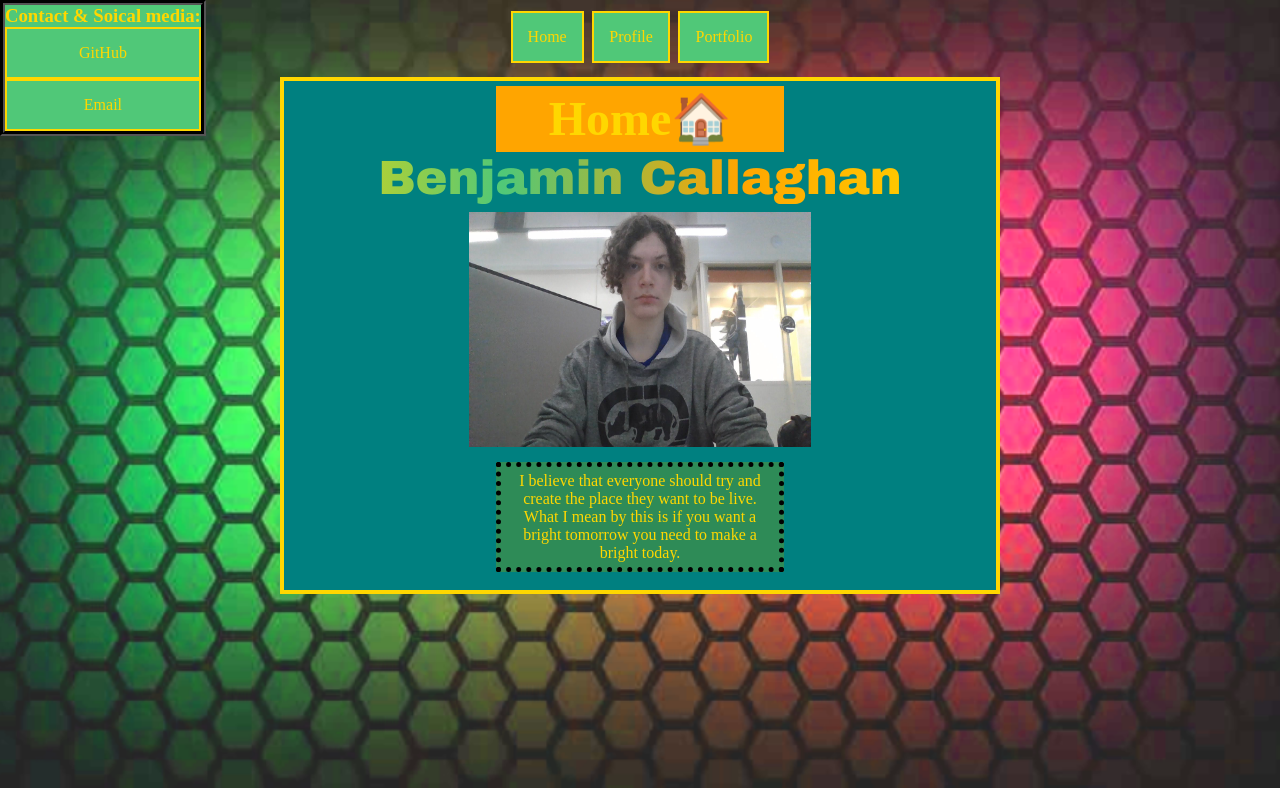
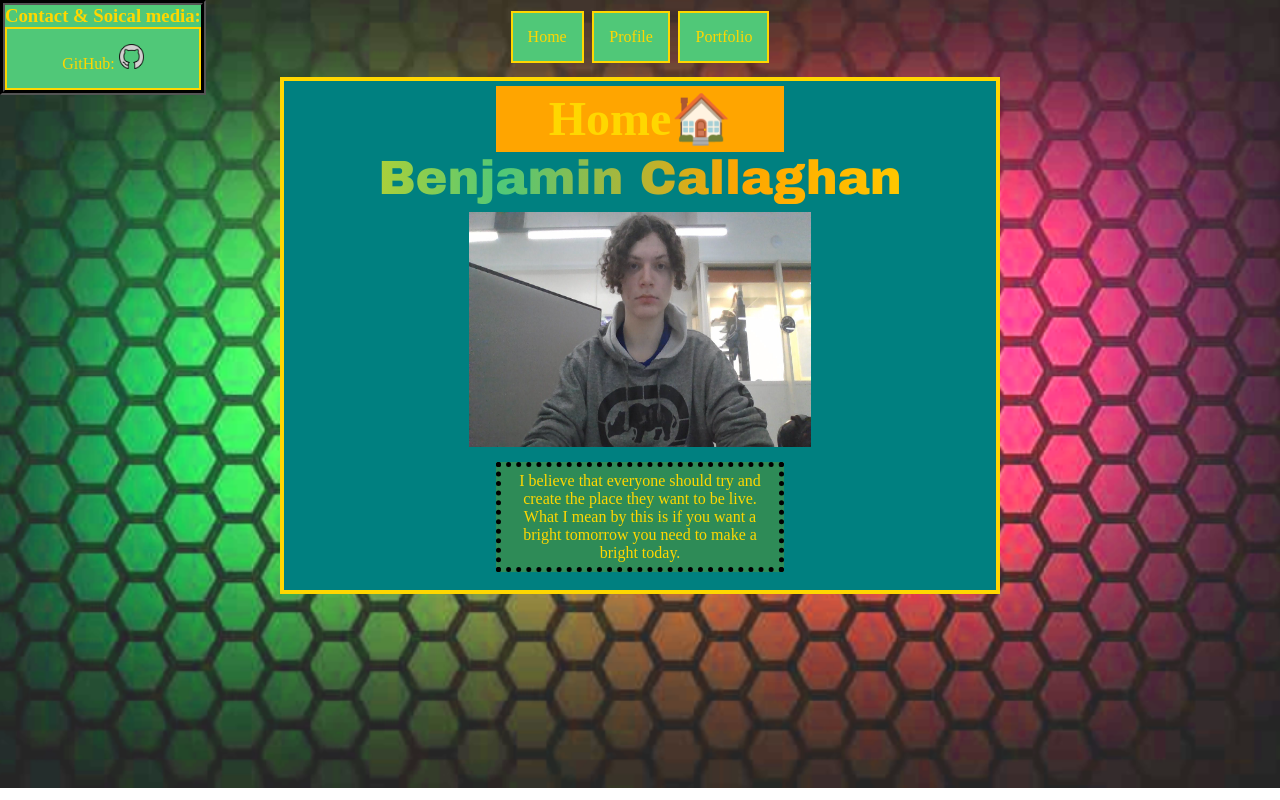
Before and after one commit to GitHubCoolestUser/GitHubCoolestUser.github.io, a plain HTML site: page index.html in a window 1280 px wide. Drawn offline with Linux system fonts and the light colour scheme.

Commit message:
fixed bugs and errors
I fixed some bugs inside of the html code and remove the :mailto link because to tag no longer works. I also added the github logo beside the github link on the contacts & soical media

```diff
--- a/index.html
+++ b/index.html
@@ -7,14 +7,18 @@
     <meta name="viewport" content="width=device-width, initial-scale=1.0" user-scalable=no>
     <link rel="stylesheet" type="text/css" href="styleSheet.css">
 
+    <!--Authour: BenJamin Callaghan version: 1.5V Date: Feb, 10-->
 
-    <title>website for ben callaghan</title>
+    <!--disc this html & css project is for creating a website for myself to
+    hold my reseume, profile and portfolio-->
+
+    <title>application</title>
 
 </head>
 
 <body>
 
-
+    <!--the flex nav sits ontop of the currect page for navagation between the other html pages-->
     <nav class="flex-nav ">
         <div>
             <li><a href="index.html">Home</a></li>
@@ -28,6 +32,7 @@
     </nav>
 
 
+    <!--the main container holds everything within a center box-->
     <div class="main-container">
 
 
@@ -39,6 +44,7 @@
 
         <div class="item-title">
             <h2 class="centerTxt BigFont animation">Benjamin Callaghan</h2>
+            <!--ranbow changing text-->
             <img class="centerImg" src="assets/selfTempPhoto.jpg" alt="picture of Benjmain Callaghan" width="5" height="250">
         </div>
 
@@ -54,15 +60,16 @@
 
     </div>
 
+    <!--account links allow users to navagate to my github and email-->
+
     <div class="account-link">
         <div>
             <h3 class="">Contact & Soical media:</h3>
         </div>
         <div>
-            <li><a href="https://github.com/GitHubCoolestUser" target="_blank">GitHub</a></li>
-        </div>
-        <div>
-            <li><a href="mailto:bc20ou@snpsteam.com">Email</a></li>
+            <li>
+                <a href="https://github.com/GitHubCoolestUser" target="_blank">GitHub: <img src="assets/githubimg.png" width="25" height="25"></a>
+            </li>
         </div>
     </div>
 
--- a/styleSheet.css
+++ b/styleSheet.css
@@ -34,6 +34,7 @@
         margin: 1;
         border: gold solid 2px;
     }
+    /* makes the text colour gold while the mouse is hovering over a link */
 
     a:hover {
         text-decoration: underline;
@@ -103,6 +104,7 @@
         width: 1.5in;
         margin-bottom: 10px;
     }
+    /*css for the nav bar for how it looks.*/
 
     .flex-nav {
         display: flex;
@@ -176,15 +178,18 @@
     .dropDown a:hover {
         text-decoration: underline;
     }
+    /*animation is used on the colour changing text*/
 
     .animation {
         font-family: arial black;
         font-size: 3em;
         background-image: linear-gradient(to right, gold, #50C878, orange, gold);
+        background-clip: text;
         -webkit-background-clip: text;
         -webkit-text-fill-color: transparent;
         animation: rainbow-animation 85s linear infinite;
     }
+    /*rainbow-animation is how the animation of the colours should switch and move over time*/
 
     @keyframes rainbow-animation {
         to {
```
Also changed, not shown: Profile.html (+9 -4 lines), portfolio.html (+10 -2 lines), script.js (+3 -4 lines), assets/githubimg.png (added), assets/idk.png (deleted), assets/walter_retry_03.png (deleted).
